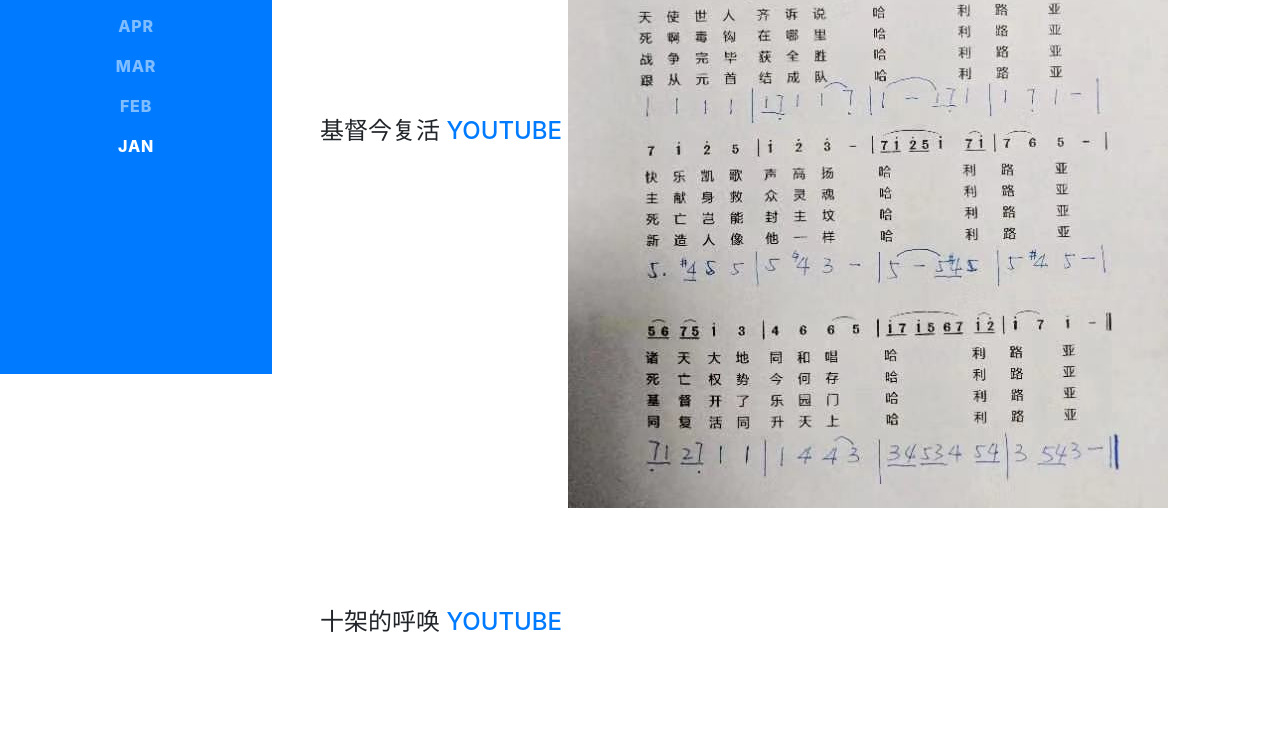
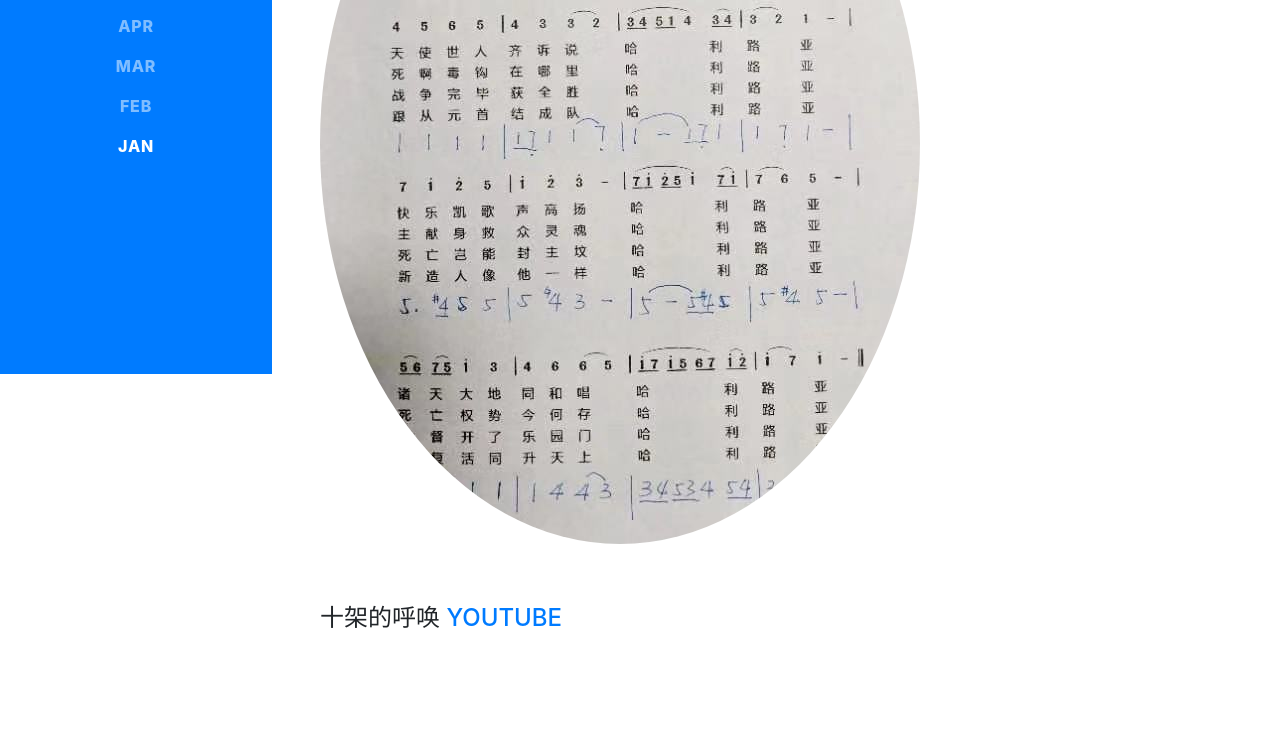
Before and after one commit to onif914/CSCBC_choir, a website with bundled scripts: page index.html in a window 1280 px wide. Shown: the part 426-1182 px from the top of the page. Built offline with nearby package versions, Linux system fonts and the light colour scheme; a web font is replaced by a local one.

Commit message:
Update index.html

```diff
--- a/index.html
+++ b/index.html
@@ -64,9 +64,11 @@
 
         <div class="subheading mb-5">基督今复活
           <a href="https://youtu.be/GIZjg1GgbuU">Youtube</a>
-          <img src="img/jidujinfuhuo.JPG"
+           <span class="d-none d-lg-block">
+             <img class="img-fluid img-profile rounded-circle mx-auto mb-2" src="img/jidujinfuhuo.JPG" alt="">
+           </span>
           <p class="lead mb-5">
-              </p>
+            </p>
         </div>
 
          <div class="subheading mb-5">十架的呼唤
```
